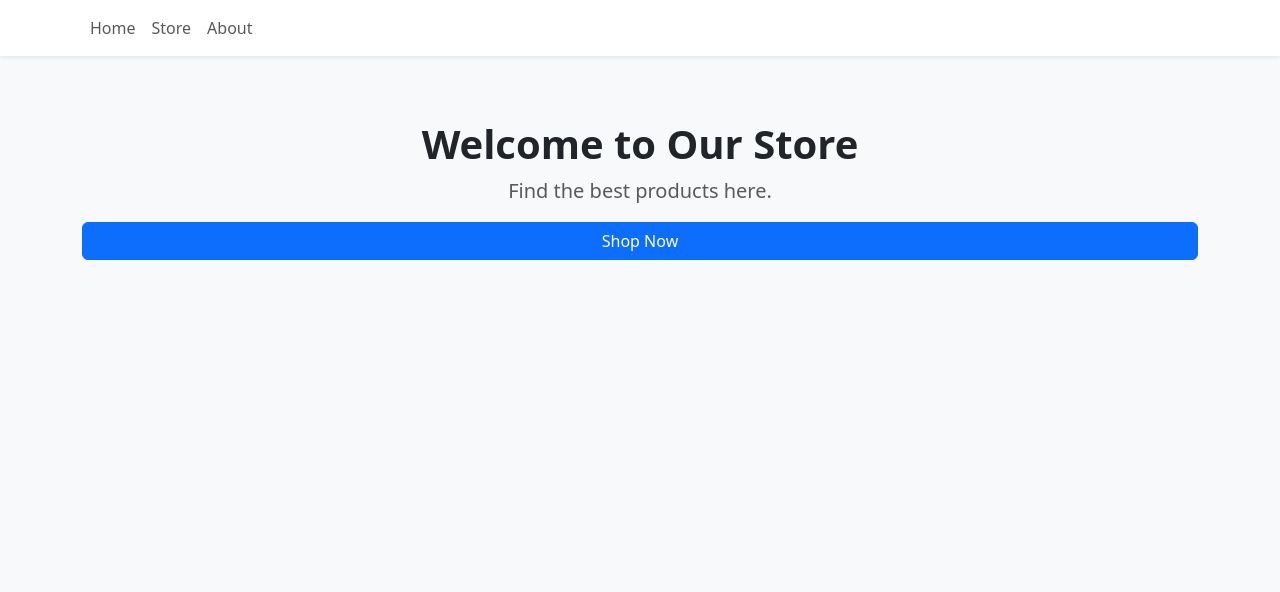
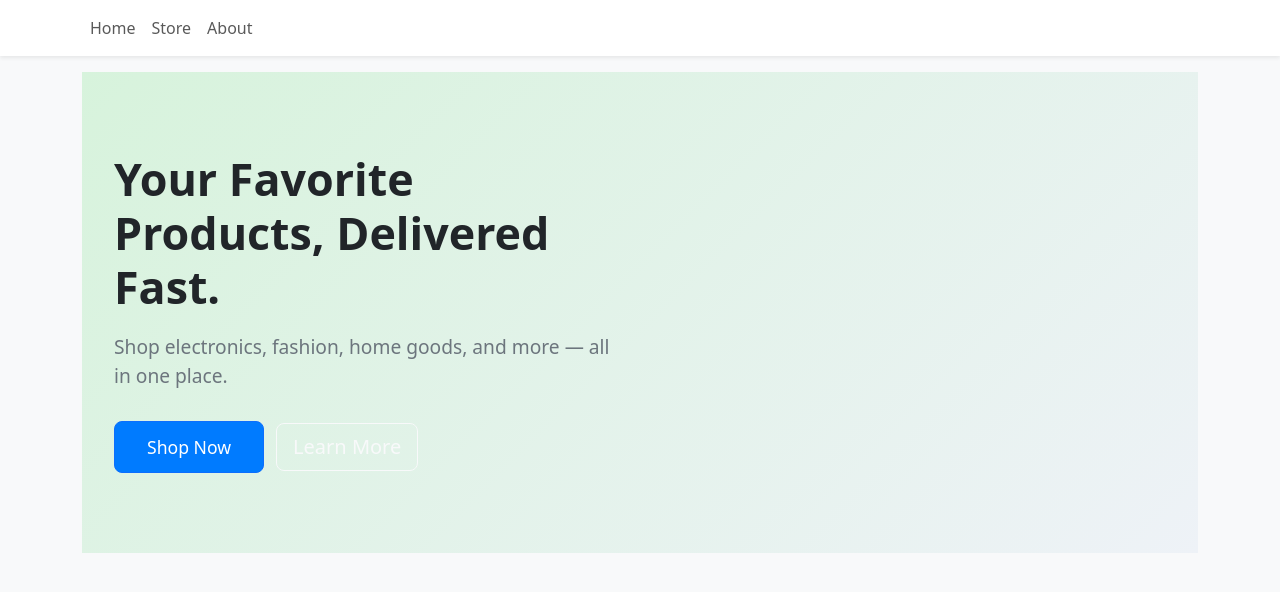
Before and after one commit to Pawina85/Shopping-Cart, a React (Vite) app: page / in a window 1280 px wide. Shown: the top 592 px of the page. Built offline with nearby package versions, Linux system fonts and the light colour scheme.

Commit message:
Home styles ubdates

```diff
--- /dev/null
+++ b/src/pages/Home.css
@@ -0,0 +1,41 @@
+.hero-store {
+  padding: 80px 20px;
+  background: linear-gradient(135deg, #d7f3dc, #eef2f7);
+}
+
+.store-title {
+  font-size: 2.8rem;
+  font-weight: 700;
+  margin-bottom: 20px;
+}
+
+.store-subtext {
+  font-size: 1.2rem;
+  color: #6c757d;
+  margin-bottom: 30px;
+}
+
+.hero-buttons .btn-primary-store {
+  padding: 12px 32px;
+  font-size: 1.1rem;
+  background-color: #007bff;
+  border-radius: 8px;
+  margin-right: 12px;
+}
+
+.hero-image-wrap {
+  text-align: center;
+}
+
+.hero-image {
+  width: 100%;
+  max-width: 480px;
+  animation: float 3s ease-in-out infinite;
+}
+
+/* Floating animation */
+@keyframes float {
+  0% { transform: translateY(0); }
+  50% { transform: translateY(-10px); }
+  100% { transform: translateY(0); }
+}
--- a/src/pages/Home.tsx
+++ b/src/pages/Home.tsx
@@ -1,15 +1,30 @@
 import { Button, Col, Container, Row } from "react-bootstrap";
+import "./Home.css";
 
 export function Home() {
-    return (
-    <Container className="py-5">
-        <Row className="text-center mb-5">
-            <Col>
-            <h1 className="fw-bold">Welcome to Our Store</h1>
-            <p className="text-muted fs-5">Find the best products here.</p>
-            </Col>
-            <Button href="/store">Shop Now</Button>
+  return (
+    <section className="hero-store">
+      <Container>
+        <Row className="align-items-center">
+          <Col md={6}>
+            <h1 className="store-title">Your Favorite Products, Delivered Fast.</h1>
+            <p className="store-subtext">
+              Shop electronics, fashion, home goods, and more — all in one place.
+            </p>
+
+            <div className="hero-buttons">
+              <Button href="/store" size="lg" className="btn-primary-store">
+                Shop Now
+              </Button>
+              <Button href="/about" size="lg" variant="outline-light">
+                Learn More
+              </Button>
+            </div>
+          </Col>
+
+
         </Row>
-    </Container>
-    )
+      </Container>
+    </section>
+  );
 }
```
